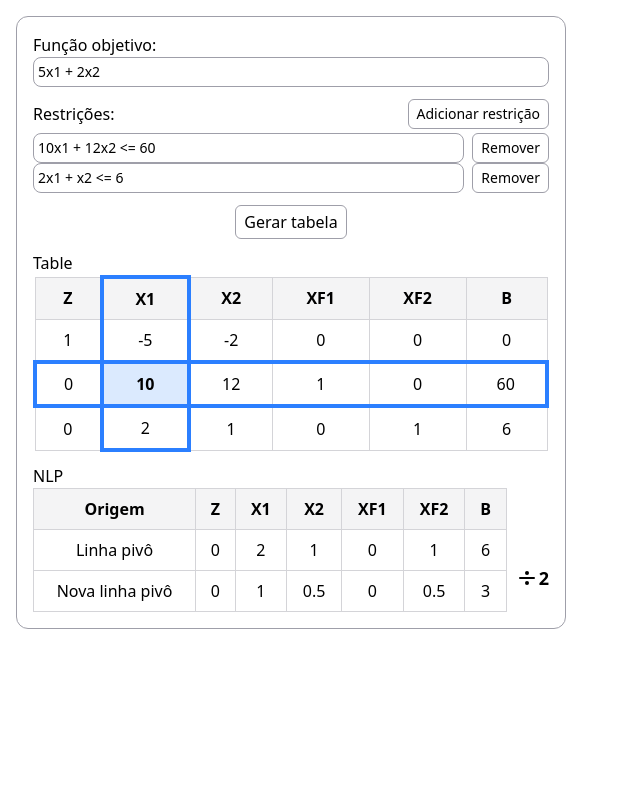
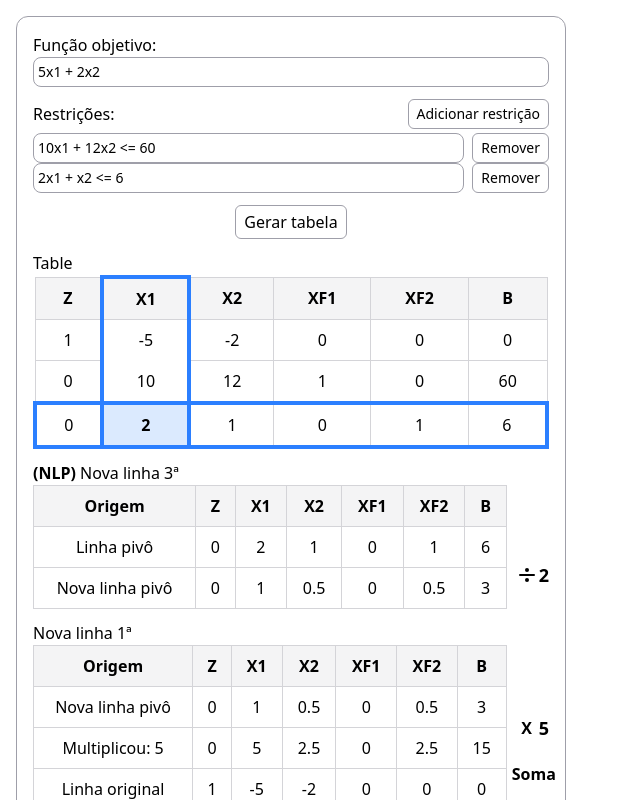
Before and after one commit to devenzonascimento/simplex-calculator, a React (Vite) app: page / in a window 1280 px wide. Both pictures are taken after a click on the button "Gerar tabela". Shown: the top 800 px of the page, without its empty margins (0-640 px from the left). Built offline with nearby package versions, Linux system fonts and the light colour scheme.

Commit message:
Corrigido o tipo de importação em nlp.tsx e table.tsx, além de adicionar o componente other-line.tsx e suas respectivas integrações no fluxo principal. Ajustado o tipo de dados em main.tsx e atualizado a configuração do TypeScript para permitir sintaxe não apagável.

```diff
--- a/src/components/nlp.tsx
+++ b/src/components/nlp.tsx
@@ -1,4 +1,4 @@
-import type { Nlp as NlpType } from '../main'
+import type { NlpType as NlpType } from '../main'
 
 type NlpProps = {
   data: NlpType
--- /dev/null
+++ b/src/components/other-line.tsx
@@ -0,0 +1,200 @@
+import type { OtherLineType } from '../main'
+
+type OtherLineProps = {
+  data: OtherLineType
+}
+
+export function OtherLine({ data }: OtherLineProps) {
+  const {
+    rowNumber,
+    newPivotRow,
+    multipliedNewPivotRow,
+    originalRow,
+    resultRow,
+    coefficient,
+  } = data
+
+  return (
+    <div className="flex items-center gap-3">
+      <div className="flex-1 overflow-x-auto">
+        <table className="min-w-full border-zinc-400 rounded-lg">
+          <thead>
+            <tr>
+              <th className="px-3 py-2 border border-zinc-300 text-center bg-zinc-100">
+                Origem
+              </th>
+
+              <th className="px-3 py-2 border border-zinc-300 text-center bg-zinc-100">
+                Z
+              </th>
+              {newPivotRow.Xs.map((_, i) => (
+                <th
+                  key={i.toString()}
+                  className="px-3 py-2 border border-zinc-300 text-center bg-zinc-100"
+                >
+                  X{i + 1}
+                </th>
+              ))}
+              {newPivotRow.XFs.map((_, i) => (
+                <th
+                  key={i.toString()}
+                  className="px-3 py-2 border border-zinc-300 text-center bg-zinc-100"
+                >
+                  XF{i + 1}
+                </th>
+              ))}
+              <th className="px-3 py-2 border border-zinc-300 text-center bg-zinc-100">
+                B
+              </th>
+            </tr>
+          </thead>
+
+          <tbody>
+            <tr>
+              <td className="px-3 py-2 border border-zinc-300 text-center">
+                Nova linha pivô
+              </td>
+
+              <td className="px-3 py-2 border border-zinc-300 text-center">
+                {newPivotRow.Z}
+              </td>
+
+              {newPivotRow.Xs.map((x, i) => (
+                <td
+                  key={`X-${i.toString}`}
+                  className="px-3 py-2 border border-zinc-300 text-center"
+                >
+                  {x}
+                </td>
+              ))}
+
+              {newPivotRow.XFs.map((xf, i) => (
+                <td
+                  key={`XF-${i.toString}`}
+                  className="px-3 py-2 border border-zinc-300 text-center"
+                >
+                  {xf}
+                </td>
+              ))}
+
+              <td className="px-3 py-2 border border-zinc-300 text-center">
+                {newPivotRow.B}
+              </td>
+            </tr>
+
+            <tr>
+              <td className="px-3 py-2 border border-zinc-300 text-center">
+                Multiplicou: {coefficient}
+              </td>
+
+              <td className="px-3 py-2 border border-zinc-300 text-center">
+                {multipliedNewPivotRow.Z}
+              </td>
+
+              {multipliedNewPivotRow.Xs.map((x, i) => (
+                <td
+                  key={`X-${i.toString}`}
+                  className="px-3 py-2 border border-zinc-300 text-center"
+                >
+                  {x}
+                </td>
+              ))}
+
+              {multipliedNewPivotRow.XFs.map((xf, i) => (
+                <td
+                  key={`XF-${i.toString}`}
+                  className="px-3 py-2 border border-zinc-300 text-center"
+                >
+                  {xf}
+                </td>
+              ))}
+
+              <td className="px-3 py-2 border border-zinc-300 text-center">
+                {multipliedNewPivotRow.B}
+              </td>
+            </tr>
+
+            <tr>
+              <td className="px-3 py-2 border border-zinc-300 text-center">
+                Linha original
+              </td>
+
+              <td className="px-3 py-2 border border-zinc-300 text-center">
+                {originalRow.Z}
+              </td>
+
+              {originalRow.Xs.map((x, i) => (
+                <td
+                  key={`X-${i.toString}`}
+                  className="px-3 py-2 border border-zinc-300 text-center"
+                >
+                  {x}
+                </td>
+              ))}
+
+              {originalRow.XFs.map((xf, i) => (
+                <td
+                  key={`XF-${i.toString}`}
+                  className="px-3 py-2 border border-zinc-300 text-center"
+                >
+                  {xf}
+                </td>
+              ))}
+
+              <td className="px-3 py-2 border border-zinc-300 text-center">
+                {originalRow.B}
+              </td>
+            </tr>
+
+            <tr>
+              <td className="px-3 py-2 border border-zinc-300 text-center">
+                Nova {rowNumber + 1}ª linha
+              </td>
+
+              <td className="px-3 py-2 border border-zinc-300 text-center">
+                {resultRow.Z}
+              </td>
+
+              {resultRow.Xs.map((x, i) => (
+                <td
+                  key={`X-${i.toString}`}
+                  className="px-3 py-2 border border-zinc-300 text-center"
+                >
+                  {x}
+                </td>
+              ))}
+
+              {resultRow.XFs.map((xf, i) => (
+                <td
+                  key={`XF-${i.toString}`}
+                  className="px-3 py-2 border border-zinc-300 text-center"
+                >
+                  {xf}
+                </td>
+              ))}
+
+              <td className="px-3 py-2 border border-zinc-300 text-center">
+                {resultRow.B}
+              </td>
+            </tr>
+          </tbody>
+        </table>
+      </div>
+
+      <div className="flex flex-col">
+        <div className="mb-6 flex items-center justify-center gap-1">
+          <div className="size-4 flex flex-col items-center justify-center gap-0.5 font-bold">
+            X
+          </div>
+          <span className="font-bold text-lg">{coefficient}</span>
+        </div>
+
+        <div className="flex items-center justify-center gap-1">
+          <div className="size-4 flex flex-col items-center justify-center gap-0.5 font-bold">
+            Soma
+          </div>
+        </div>
+      </div>
+    </div>
+  )
+}
--- a/src/components/table.tsx
+++ b/src/components/table.tsx
@@ -1,4 +1,4 @@
-import type { Table as TableType } from '../main'
+import type { TableType as TableType } from '../main'
 
 type TableProps = {
   data: TableType | undefined
@@ -51,7 +51,7 @@ export function Table({ data }: TableProps) {
             <tr
               key={lineIndex.toString()}
               className={
-                pivotRowNumber === lineIndex + 1
+                pivotRowNumber === lineIndex
                   ? 'border-4 border-blue-500'
                   : ''
               }
@@ -61,11 +61,11 @@ export function Table({ data }: TableProps) {
               </td>
               {line.Xs.map((x, i) => {
                 const isPivot =
-                  pivotRowNumber === lineIndex + 1 && pivotColNumber === i + 1
+                  pivotRowNumber === lineIndex && pivotColNumber === i + 1
                 return (
                   <td
                     key={i.toString()}
-                    className={`px-3 py-2   text-center ${
+                    className={`px-3 py-2  text-center ${
                       pivotColNumber === i + 1
                         ? 'border-x-4 border-blue-500'
                         : 'border border-zinc-300'
--- a/src/main.tsx
+++ b/src/main.tsx
@@ -4,6 +4,7 @@ import './index.css'
 import App from './App.tsx'
 import { Table } from './components/table.tsx'
 import { Nlp } from './components/nlp.tsx'
+import { OtherLine } from './components/other-line.tsx'
 
 createRoot(document.getElementById('root')!).render(
   <StrictMode>
@@ -19,24 +20,27 @@ export type TableLine = {
   B: number
 }
 
-export type Table = {
+export type TableType = {
   tableRows: TableLine[]
   pivotColNumber: number
   pivotRowNumber: number
   pivotElement: number
 }
 
-export type Nlp = {
+export type NlpType = {
+  rowNumber: number
   pivotRow: TableLine
   newPivotRow: TableLine
   pivotElementToUse: number
 }
 
-export type OtherLine = {
+export type OtherLineType = {
+  rowNumber: number
   newPivotRow: TableLine
   multipliedNewPivotRow: TableLine
   originalRow: TableLine
   resultRow: TableLine
+  coefficient: number
 }
 
 export enum HistoryType {
@@ -47,15 +51,15 @@ export enum HistoryType {
 
 export type History =
   | {
-      state: Table
+      state: TableType
       type: HistoryType.Table
     }
   | {
-      state: Nlp
+      state: NlpType
       type: HistoryType.Nlp
     }
   | {
-      state: OtherLine
+      state: OtherLineType
       type: HistoryType.OtherLine
     }
 
@@ -198,12 +202,48 @@ export function NewSimplex() {
     // ])
 
     while (true) {
-      const nlp = calculateNlp(tableRows[pivotRowNumber], pivotElement)
+      const nlp = calculateNlp(
+        tableRows[pivotRowNumber],
+        pivotElement,
+        pivotRowNumber,
+      )
 
       history.push({ state: nlp, type: HistoryType.Nlp })
 
       const otherLines = calculateOthersLine(nlp.newPivotRow, firstTableData)
-      // TODO: Terminar de calcular as outras linhas, jogar elas no historico e identificar elas para não repetir e depois montar a nova tabela e assim segue em loop infinito
+
+      // biome-ignore lint/complexity/noForEach: <explanation>
+      otherLines.forEach(otherLine => {
+        history.push({ state: otherLine, type: HistoryType.OtherLine })
+      })
+
+      const tableRowsX = [
+        { index: nlp.rowNumber, newLine: nlp.newPivotRow },
+        ...otherLines.map(o => ({ index: o.rowNumber, newLine: o.resultRow })),
+      ]
+
+      const tableRowsSorted = tableRowsX
+        .sort((a, b) => a.index - b.index)
+        .map(t => t.newLine)
+
+      const pivotColNumberX = calculatePivotCol(objectiveLine)
+
+      const pivotRowNumberX = calculatePivotRow(tableRows, pivotColNumber)
+
+      const pivotElementX = calculatePivotElement(
+        tableRows,
+        pivotColNumber,
+        pivotRowNumber,
+      )
+
+      const secondTableData = {
+        pivotColNumber: pivotColNumberX,
+        pivotRowNumber: pivotRowNumberX,
+        pivotElement: pivotElementX,
+        tableRows: tableRowsSorted,
+      }
+
+      history.push({ state: secondTableData, type: HistoryType.Table })
       break
     }
 
@@ -212,9 +252,9 @@ export function NewSimplex() {
 
   const calculateOthersLine = (
     newPivotRow: TableLine,
-    tableData: Table,
-  ): OtherLine[] => {
-    const result: OtherLine[] = []
+    tableData: TableType,
+  ): OtherLineType[] => {
+    const result: OtherLineType[] = []
 
     tableData.tableRows.forEach((row, rowIndex) => {
       // Se for a NLP retorna
@@ -238,12 +278,19 @@ export function NewSimplex() {
         B: multipliedNewPivotRow.B + row.B,
       }
 
-      const otherLine: OtherLine = {
+      const otherLine: OtherLineType = {
+        rowNumber: rowIndex,
         newPivotRow,
         multipliedNewPivotRow,
         originalRow: row,
         resultRow,
+        coefficient: co,
       }
+
+      // TODO: Verificar mais algumas regras de simplex para ter certeza sobre o calculo.
+      // TODO: Criar um novo tipo chamado tabela final
+      // TODO: Criar apresentação de solução com prova real
+      // TODO: Componentizar e implementar o loop de soluções.
 
       result.push(otherLine)
     })
@@ -303,7 +350,8 @@ export function NewSimplex() {
   const calculateNlp = (
     pivotTableLine: TableLine,
     pivotElement: number,
-  ): Nlp => {
+    pivotRowNumber: number,
+  ): NlpType => {
     const newPivotRow = {
       Z: pivotTableLine.Z / pivotElement,
       Xs: pivotTableLine.Xs.map(x => x / pivotElement),
@@ -312,6 +360,7 @@ export function NewSimplex() {
     }
 
     return {
+      rowNumber: pivotRowNumber,
       newPivotRow,
       pivotRow: pivotTableLine,
       pivotElementToUse: pivotElement,
@@ -386,13 +435,17 @@ export function NewSimplex() {
           case HistoryType.Nlp:
             return (
               <div className="flex flex-col">
-                <h2>NLP</h2>
+                <h2><strong>(NLP)</strong> Nova linha {state.rowNumber + 1}ª</h2>
                 <Nlp data={state} />
               </div>
             )
           case HistoryType.OtherLine:
-            return <div>Outra linha</div>
-
+            return (
+              <div className="flex flex-col">
+                <h2>Nova linha {state.rowNumber + 1}ª</h2>
+                <OtherLine data={state} />
+              </div>
+            )
           default:
             break
         }
--- a/tsconfig.app.json
+++ b/tsconfig.app.json
@@ -19,7 +19,7 @@
     "strict": true,
     "noUnusedLocals": true,
     "noUnusedParameters": true,
-    "erasableSyntaxOnly": true,
+    "erasableSyntaxOnly": false,
     "noFallthroughCasesInSwitch": true,
     "noUncheckedSideEffectImports": true
   },
```
